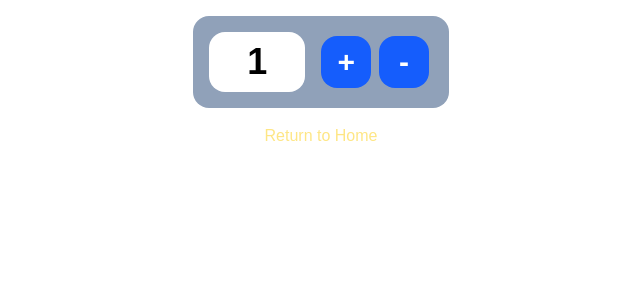
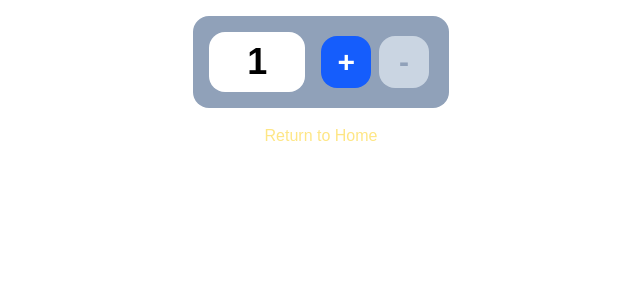
Before and after one commit to CodyLeblanc13/cprg306-assignments, a Next.js app: page /week-4 in a window 1280 px wide. Shown: the top 300 px of the page, without its empty margins (319-959 px from the left). Built offline with nearby package versions, Linux system fonts and the light colour scheme.

Commit message:
style: disabledButton and code consolidation

```diff
--- a/app/week-4/new-item.js
+++ b/app/week-4/new-item.js
@@ -3,6 +3,8 @@ import { useState } from "react";
 
 export default function NewItem() {
   let [quantity, setQuantity] = useState(1);
+
+  const buttonStyle = "bg-blue-600 p-2 rounded-2xl text-white font-bold text-3xl m-1 disabled:bg-slate-300 disabled:text-slate-400 disabled:cursor-not-allowed disabled:active:scale-100";
 
   const increment = () => {
     if (quantity < 20) {
@@ -24,13 +26,15 @@ export default function NewItem() {
       </p>
       <button
         onClick={increment}
-        className="bg-blue-600 p-2 rounded-2xl text-white px-4 font-bold text-3xl m-1"
+        disabled={quantity >= 20}
+        className={`${buttonStyle} px-4`}
       >
         +
       </button>
       <button
         onClick={decrement}
-        className="bg-blue-600 p-2 rounded-2xl text-white px-5 font-bold text-3xl m-1"
+        disabled={quantity <= 1}
+        className={`${buttonStyle} px-5`}
       >
         -
       </button>
```
